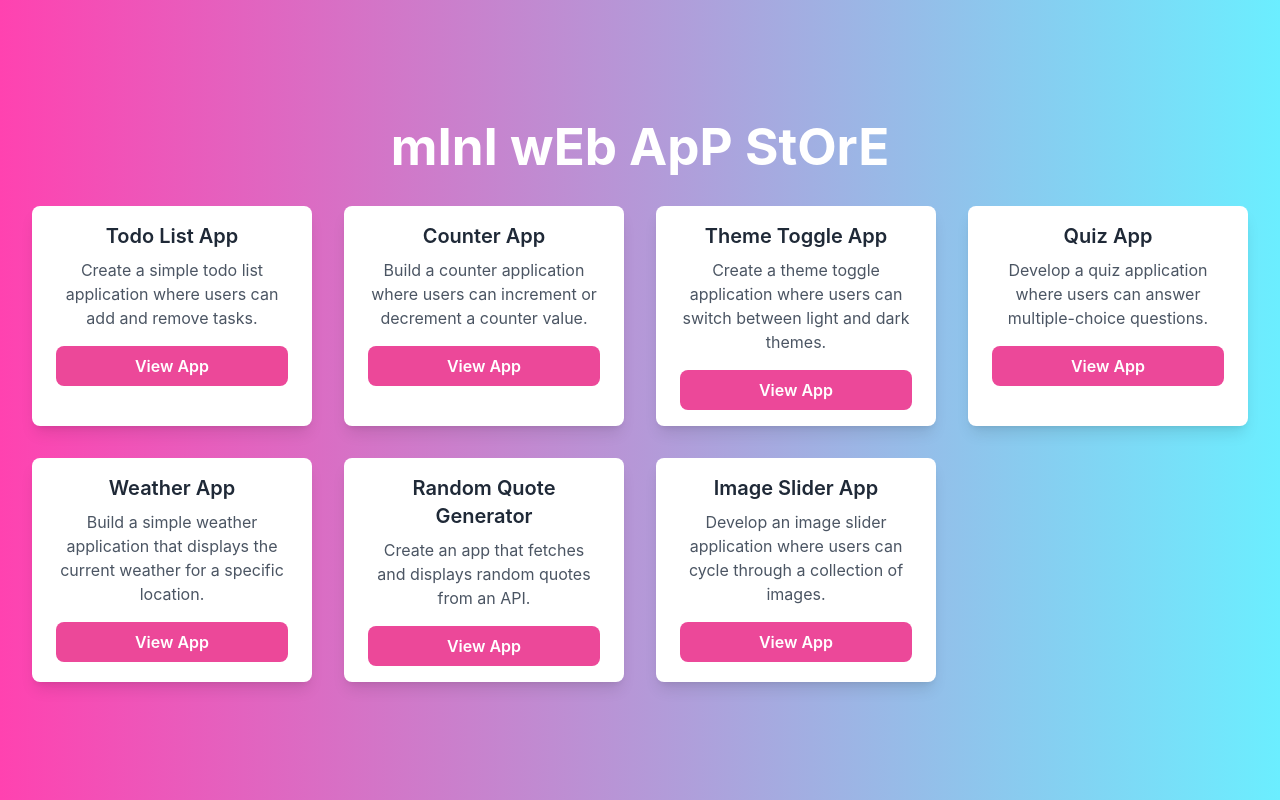
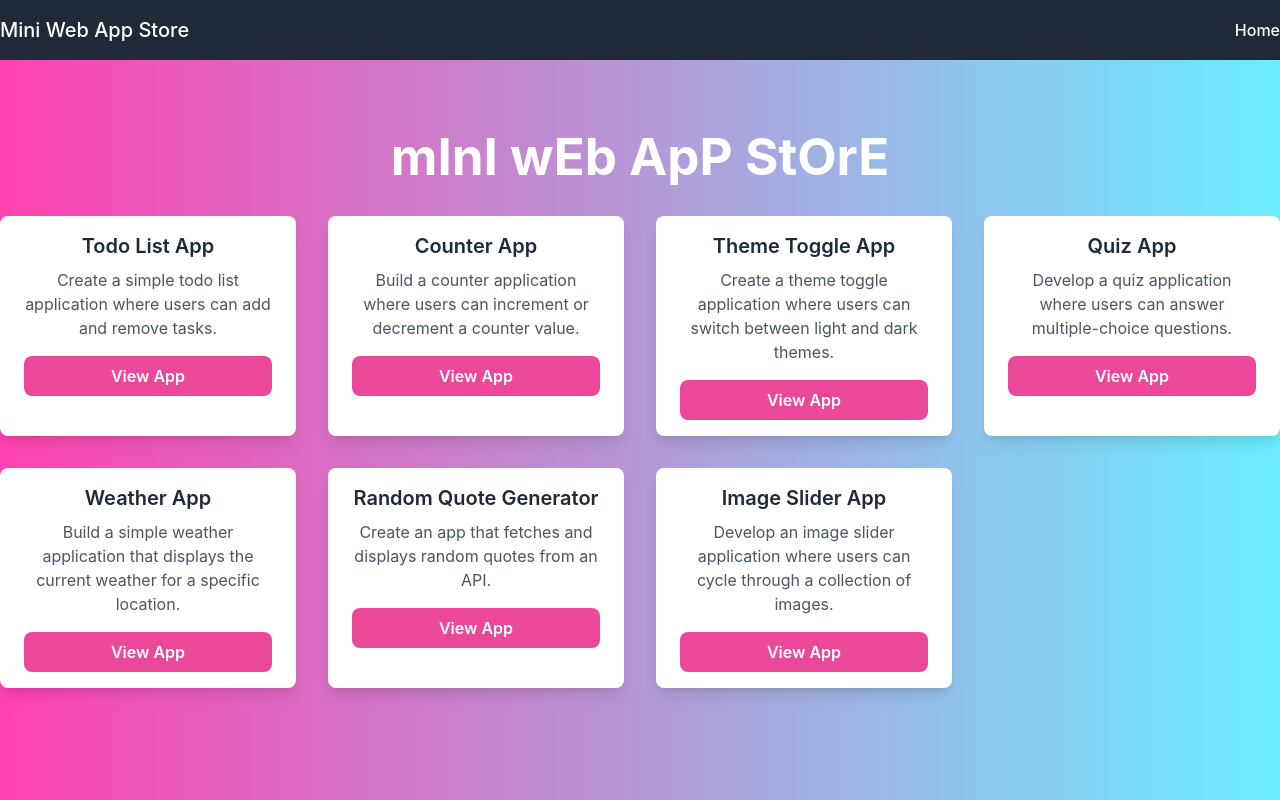
Before and after one commit to sehaj97/MiniAppLibrary, a React (Vite) app: page / in a window 1280 px wide. Built offline with nearby package versions, Linux system fonts and the light colour scheme.

Commit message:
updated counter and styling

```diff
--- a/src/App.css
+++ b/src/App.css
@@ -2,11 +2,13 @@
 @tailwind components;
 @tailwind utilities;
 #root {
+  text-align: center;
+  background-color: lightWhite;
+}
+.box{
   max-width: 1280px;
   margin: 0 auto;
   padding: 2rem;
-  text-align: center;
-  background-color: lightWhite;
 }
 
 .logo {
--- a/src/App.jsx
+++ b/src/App.jsx
@@ -1,20 +1,23 @@
+import React from "react";
 import { BrowserRouter, Routes, Route } from "react-router-dom";
-import './App.css'
-import ToDoApp from './Pages/ToDoApp'
-import Home from './Pages/Home'
+import "./App.css";
+import ToDoApp from "./Pages/ToDoApp";
+import Home from "./Pages/Home";
 import CounterApp from "./Pages/CounterApp";
+import NavigationHeader from "./Components/NavigationHeader"; // Import NavigationHeader component
 
 function App() {
-
   return (
     <BrowserRouter>
+      {/* Include NavigationHeader component here */}
+      <NavigationHeader />
       <Routes>
-        <Route exact path="/" element={<Home />}/>
-          <Route path="todoapp" element={<ToDoApp />} />
-          <Route path="counterapp" element={<CounterApp />} />
+        <Route exact path="/" element={<Home />} />
+        <Route path="todoapp" element={<ToDoApp />} />
+        <Route path="counterapp" element={<CounterApp />} />
       </Routes>
     </BrowserRouter>
-  )
+  );
 }
 
-export default App
+export default App;
--- /dev/null
+++ b/src/Components/NavigationHeader/index.jsx
@@ -0,0 +1,23 @@
+import React from 'react';
+import { Link } from 'react-router-dom';
+
+const NavigationHeader = () => {
+    return (
+        <header className="bg-gray-800 py-4 fixed w-full top-0 z-50 mb-5">
+            <div className="container mx-auto">
+                <nav className="flex justify-between items-center">
+                    <h1 className="text-white font-bold text-xl">
+                        <Link to="/" className="text-white hover:text-gray-300">Mini Web App Store</Link></h1>
+                    <ul className="flex space-x-4">
+                        <li>
+                            <Link to="/" className="text-white hover:text-gray-300">Home</Link>
+                        </li>
+                        {/* Add more navigation links as needed */}
+                    </ul>
+                </nav>
+            </div>
+        </header>
+    );
+};
+
+export default NavigationHeader;
--- a/src/Pages/CounterApp/index.jsx
+++ b/src/Pages/CounterApp/index.jsx
@@ -11,9 +11,8 @@ const CounterApp = () => {
     };
 
     return (
-        <div className="container mx-auto mt-10 max-w-md relative">
-            <div className="bg-white rounded-lg overflow-hidden shadow-md hover:shadow-lg transition duration-300 ease-in-out">
-                <div className="p-8 relative">
+        <div className="container mt-32 md:w-3/6 lg:1/6 mx-auto flex flex-col justify-content-center align-middle gap-y-3 bg-lightPink p-8 rounded-lg overflow-hidden shadow-md hover:shadow-lg transition duration-300 ease-in-out">
+
             <h1 className="text-2xl font-semibold mb-4 text-center">Step Counter</h1>
             <div id="walk-container">
                 <div id="walk"></div>
@@ -35,8 +34,6 @@ const CounterApp = () => {
                 </button>
             </div>
         </div>
-            </div>
-        </div >
     );
 };
 
--- a/src/Pages/Home/index.jsx
+++ b/src/Pages/Home/index.jsx
@@ -2,19 +2,19 @@ import React from 'react';
 import { Link } from 'react-router-dom';
 
 const projects = [
-  { id: 1, title: 'Todo List App', description: 'Create a simple todo list application where users can add and remove tasks.', link:'/todoapp' },
-  { id: 2, title: 'Counter App', description: 'Build a counter application where users can increment or decrement a counter value.', link:'/counterapp' },
-  { id: 3, title: 'Theme Toggle App', description: 'Create a theme toggle application where users can switch between light and dark themes.', link:'/themeapp' },
-  { id: 4, title: 'Quiz App', description: 'Develop a quiz application where users can answer multiple-choice questions.', link:'/quizapp' },
-  { id: 5, title: 'Weather App', description: 'Build a simple weather application that displays the current weather for a specific location.', link:'/weatherapp' },
-  { id: 6, title: 'Random Quote Generator', description: 'Create an app that fetches and displays random quotes from an API.', link:'/quoteapp' },
-  { id: 7, title: 'Image Slider App', description: 'Develop an image slider application where users can cycle through a collection of images.', link:'/sliderapp' },
+  { id: 1, title: 'Todo List App', description: 'Create a simple todo list application where users can add and remove tasks.', link: '/todoapp' },
+  { id: 2, title: 'Counter App', description: 'Build a counter application where users can increment or decrement a counter value.', link: '/counterapp' },
+  { id: 3, title: 'Theme Toggle App', description: 'Create a theme toggle application where users can switch between light and dark themes.', link: '/themeapp' },
+  { id: 4, title: 'Quiz App', description: 'Develop a quiz application where users can answer multiple-choice questions.', link: '/quizapp' },
+  { id: 5, title: 'Weather App', description: 'Build a simple weather application that displays the current weather for a specific location.', link: '/weatherapp' },
+  { id: 6, title: 'Random Quote Generator', description: 'Create an app that fetches and displays random quotes from an API.', link: '/quoteapp' },
+  { id: 7, title: 'Image Slider App', description: 'Develop an image slider application where users can cycle through a collection of images.', link: '/sliderapp' },
 ];
 
 const Home = () => {
   return (
-    <div className="">
-      <div className="container mx-auto py-8">
+    <div className='container mt-32 mx-auto' >
+
       <h1 className="font-bold mb-8 text-center text-white">mInI wEb ApP StOrE</h1>
       <div className="grid grid-cols-1 md:grid-cols-3 lg:grid-cols-4 gap-8">
         {projects.map(project => (
@@ -32,7 +32,6 @@ const Home = () => {
         ))}
       </div>
     </div>
-    </div>
   );
 };
 
--- a/src/Pages/ToDoApp/index.jsx
+++ b/src/Pages/ToDoApp/index.jsx
@@ -7,7 +7,7 @@ export default function ToDoApp() {
         id: "",
         item: ''
     });
-    function handleChange(event){
+    function handleChange(event) {
         setFormData(
             {
                 id: todoList.length,
@@ -15,7 +15,7 @@ export default function ToDoApp() {
             }
         )
     }
-    function handleSubmit(event){
+    function handleSubmit(event) {
         event.preventDefault();
         if (formData.item === '') return;
         setTodoList([
@@ -31,20 +31,20 @@ export default function ToDoApp() {
         )
     }
     return (
-        <div className='container flex flex-col gap-y-3 bg-lightPink rounded-lg overflow-hidden shadow-lg hover:shadow-xl transition duration-300 ease-in-out p-8' >
+        <div className='container mt-32 md:w-3/6 lg:1/6 mx-auto flex flex-col justify-content-center align-middle gap-y-3 bg-lightPink rounded-lg overflow-hidden shadow-lg hover:shadow-xl transition duration-300 ease-in-out p-8' >
             <h1>ToDo List</h1>
             <form className="flex gap-y-3" onSubmit={handleSubmit}>
                 <input
                     type="text"
-            className="text-lightWhite rounded mx-2 bg-slate-700 text-white"
+                    className="text-lightWhite rounded mx-2 bg-slate-700 text-white w-5/6"
                     name="item"
                     value={formData.item}
-            onChange={handleChange}/>
-            <button className="block w-full rounded-md bg-indigo-600 px-3 text-center text-3xl font-semibold text-white shadow-sm hover:bg-indigo-500 focus-visible:outline focus-visible:outline-2 focus-visible:outline-offset-2 focus-visible:outline-indigo-600"> + </button>
+                    onChange={handleChange} />
+                <button className="block w-1/6 rounded-md bg-indigo-600 px-3 text-center text-3xl font-semibold text-white shadow-sm hover:bg-indigo-500 focus-visible:outline focus-visible:outline-2 focus-visible:outline-offset-2 focus-visible:outline-indigo-600"> + </button>
             </form>
 
-        <button className="bg-grayBlue" onClick={()=> setTodoList([])}>RESET</button>
-        <ToDoList todoList={todoList}/>
+            <button className="bg-grayBlue" onClick={() => setTodoList([])}>RESET</button>
+            <ToDoList todoList={todoList} />
         </div>
     )
 }
--- a/src/index.css
+++ b/src/index.css
@@ -24,14 +24,6 @@ a:hover {
   color: #535bf2;
 }
 
-body {
-  margin: 0;
-  display: flex;
-  place-items: center;
-  min-width: 320px;
-  min-height: 100vh;
-}
-
 h1 {
   font-size: 3.2em;
   line-height: 1.1;
@@ -55,18 +47,15 @@ h1 {
   to { background-position: 100% 0; }
 }
 @keyframes stroll {
-  from { transform: translateX(0%); }
-  to { transform: translateX(0%); }
+  from { transform: translateX(-50%); }
+  to { transform: translateX(200%); }
 }
 #walk-container {
-	display: inline-block;
-	position: relative;
 	width: 50%;
-  height:100px;
-	padding-bottom: 30%;
+  height: 30vh;
 	vertical-align: middle;
 	overflow: hidden;
-  animation: stroll 30s linear infinite;
+  animation: stroll 5s linear infinite;
 }
 #walk {
 	display: inline-block;
@@ -74,9 +63,9 @@ h1 {
 	top: 0;
 	left: 0;
   width: 100%;
-  height: 100px;
+  height: 50vh;
   background-image: url(../public/walk-sequence.svg);
   background-repeat: no-repeat;
-  background-size: 800%;
+  background-size: 700%;
   animation: walkanim 1s infinite steps(7);
 }
--- a/src/output.css
+++ b/src/output.css
@@ -23,14 +23,6 @@ a {
 
 a:hover {
   color: #535bf2;
-}
-
-body {
-  margin: 0;
-  display: flex;
-  place-items: center;
-  min-width: 320px;
-  min-height: 100vh;
 }
 
 h1 {
@@ -61,23 +53,20 @@ h1 {
 
 @keyframes stroll {
   from {
-    transform: translateX(0%);
+    transform: translateX(-50%);
   }
 
   to {
-    transform: translateX(0%);
+    transform: translateX(200%);
   }
 }
 
 #walk-container {
-  display: inline-block;
-  position: relative;
   width: 50%;
-  height:100px;
-  padding-bottom: 30%;
+  height: 30vh;
   vertical-align: middle;
   overflow: hidden;
-  animation: stroll 30s linear infinite;
+  animation: stroll 5s linear infinite;
 }
 
 #walk {
@@ -86,9 +75,9 @@ h1 {
   top: 0;
   left: 0;
   width: 100%;
-  height: 100px;
+  height: 50vh;
   background-image: url(../public/walk-sequence.svg);
   background-repeat: no-repeat;
-  background-size: 800%;
+  background-size: 700%;
   animation: walkanim 1s infinite steps(7);
 }
```
Lines whose indentation alone changed are shown as unchanged.
